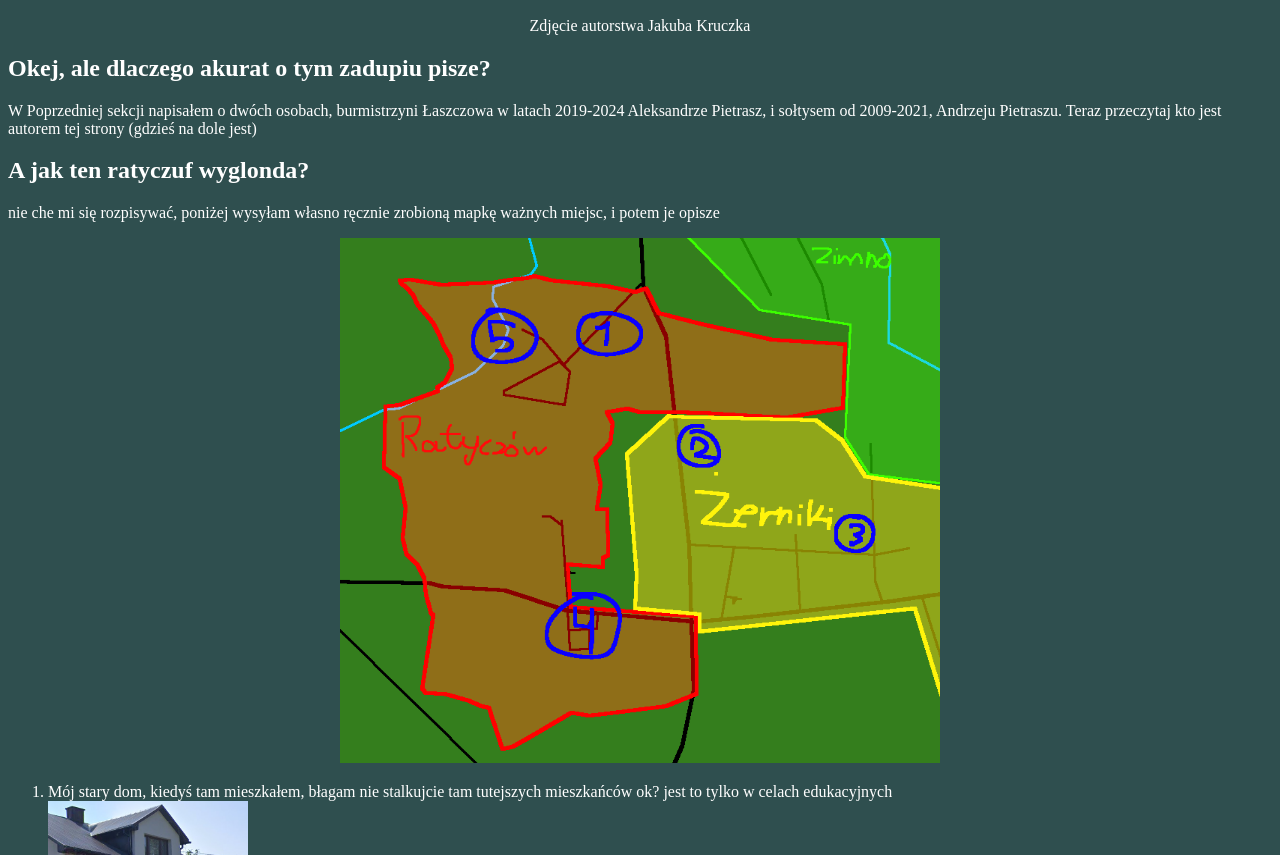
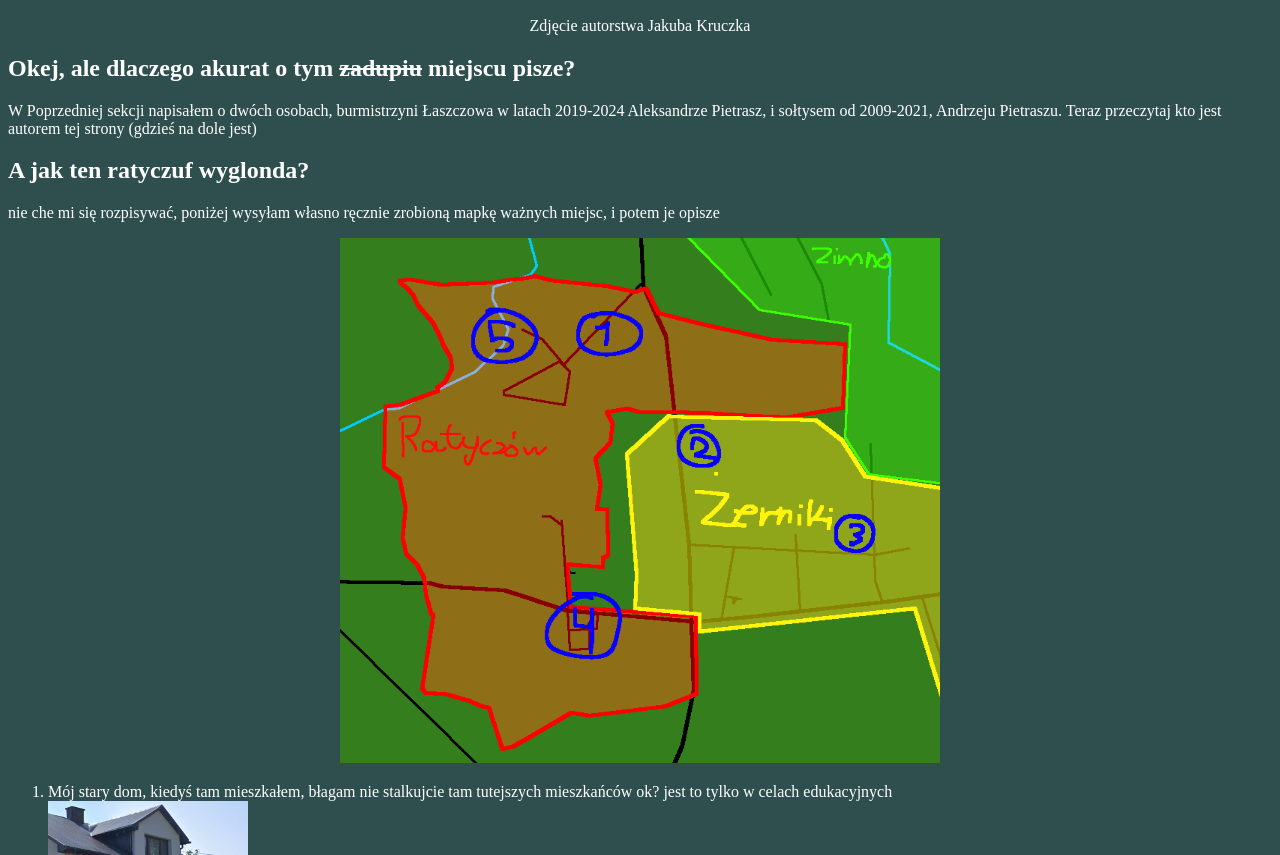
Before and after one commit to ItsMiyoro/Strona-HTML-na-Informatyke, a plain HTML site: page index.html in a window 1280 px wide. Shown: the part 1187-2042 px from the top of the page. Drawn offline with Linux system fonts and the light colour scheme.

Commit message:
zmieniono gramatyke

```diff
--- a/index.html
+++ b/index.html
@@ -205,7 +205,7 @@ W roku 1491 Mikołaj przekazał swoje dobra synowi Pawłowi w tym Ratyczów, Że
 <p id="copyright"> Źródło : wikipedia.org </p>
 <p id="focie"> <img src="ratyczow-znak.png" alt="Zdjęcie znaku Ratyczowa z wjazdu wschodniego, mieszkam tam gdzieś na prawo" width="500" height="300"></p>
 <p id="focie">Zdjęcie autorstwa Jakuba Kruczka </p>
-<h2> Okej, ale dlaczego akurat o tym zadupiu pisze? </h2>
+<h2> Okej, ale dlaczego akurat o tym <s>zadupiu</s> miejscu pisze? </h2>
 <p> W Poprzedniej sekcji napisałem o dwóch osobach, burmistrzyni Łaszczowa w latach 2019-2024 Aleksandrze Pietrasz, i sołtysem od 2009-2021, Andrzeju Pietraszu. Teraz przeczytaj kto jest autorem tej strony (gdzieś na dole jest)</p>
 <h2> A jak ten ratyczuf wyglonda? </h2>
 <p> nie che mi się rozpisywać, poniżej wysyłam własno ręcznie zrobioną mapkę ważnych miejsc, i potem je opisze </p>
```
